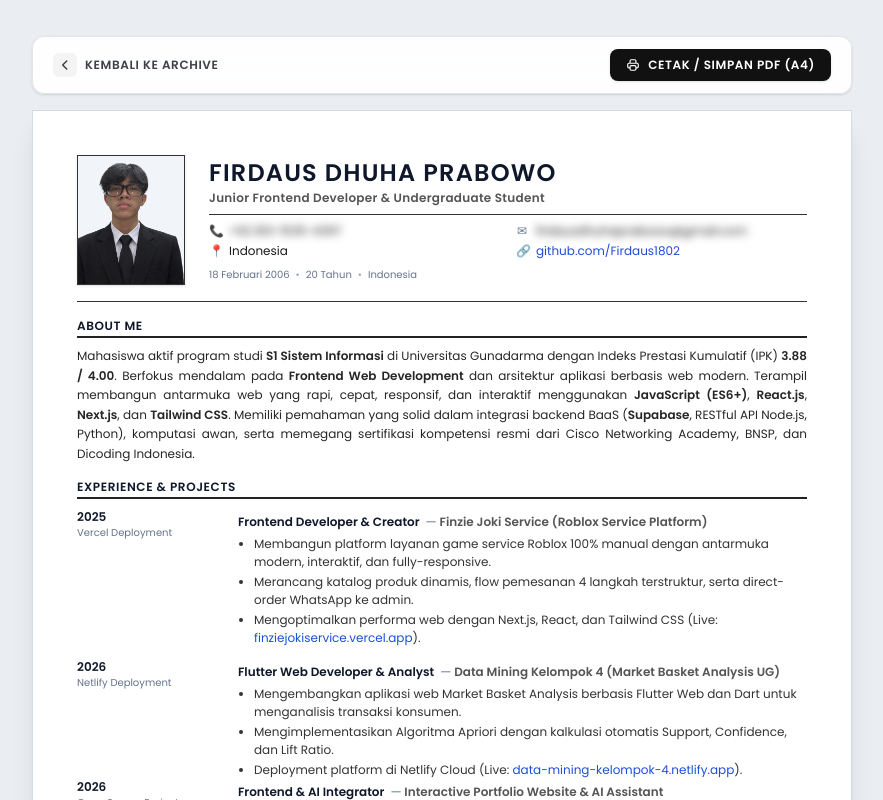
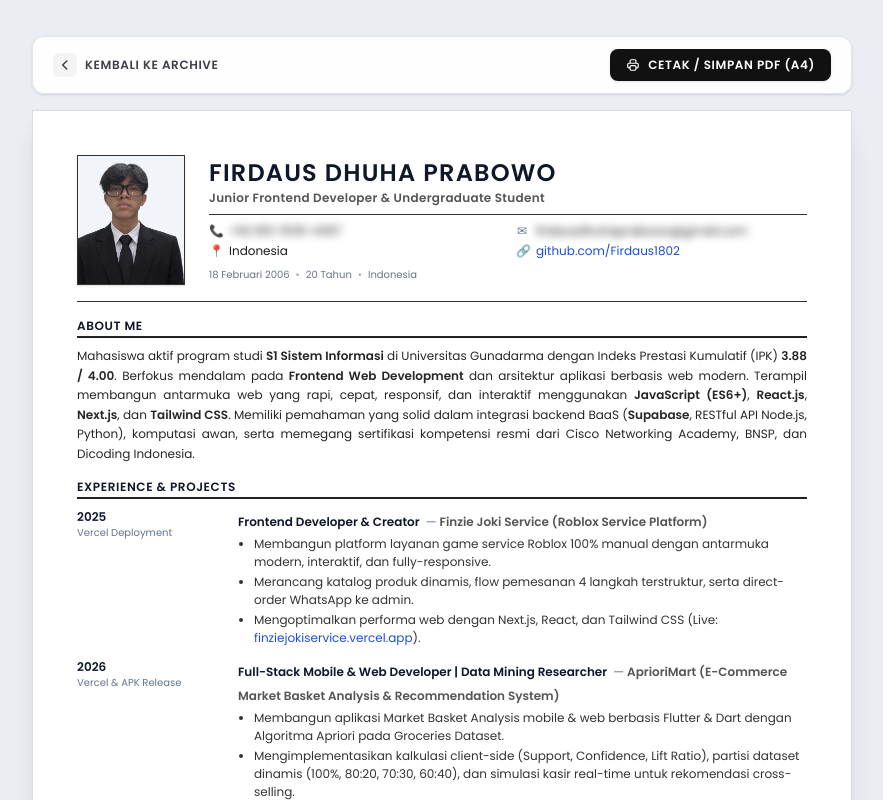
Before and after one commit to Firdaus1802/PORTOFOLIO-DAUS, a Next.js app: page /cv in a window 1280 px wide. Shown: the top 800 px of the page, without its empty margins (198-1081 px from the left). Built offline with nearby package versions, Linux system fonts and the light colour scheme; no server answers.

Commit message:
feat(project): replace legacy data mining with AprioriMart across portfolio, CV, and AI assistant

```diff
--- a/app/api/chat/route.ts
+++ b/app/api/chat/route.ts
@@ -22,6 +22,10 @@ function getSmartFallbackResponse(query: string): string {
     q.includes("dart") ||
     q.includes("mining") ||
     q.includes("apriori") ||
+    q.includes("apriorimart") ||
+    q.includes("groceries") ||
+    q.includes("rekomendasi") ||
+    q.includes("apk") ||
     q.includes("market basket") ||
     q.includes("portofolio proyek") ||
     q.includes("arsitektur kode") ||
@@ -37,10 +41,12 @@ function getSmartFallbackResponse(query: string): string {
 • **Arsitektur & Tech Stack:** Next.js, React.js, Tailwind CSS, Vercel Cloud Deployment.
 • **Fitur & Solusi:** Platform layanan game service Roblox 100% manual dengan UI modern responsif, katalog layanan terstruktur, flow pemesanan interaktif 4 langkah, dan integrasi WhatsApp admin.
 
-2. **Data Mining Kelompok 4 - Market Basket Analysis (Algoritma Apriori)**
-• **Tautan Demo:** [data-mining-kelompok-4.netlify.app](https://data-mining-kelompok-4.netlify.app/)
-• **Arsitektur & Tech Stack:** Flutter Web, Dart, Data Mining (Apriori Algorithm), Netlify Cloud Deployment.
-• **Fitur & Solusi:** Aplikasi analitika transaksi konsumen Universitas Gunadarma untuk mendeteksi pola asosiasi pembelian (Market Basket Analysis) dengan komputasi support, confidence, dan lift ratio secara otomatis.
+2. **AprioriMart – E-Commerce Market Basket Analysis & Recommendation System**
+• **Live Web Demo:** [data-mining-universitas-gunadarma.vercel.app](https://data-mining-universitas-gunadarma.vercel.app)
+• **Download APK (Android):** [AprioriMart v1.0.0 APK](https://github.com/Firdaus1802/data-mining-universitas-gunadarma/releases/download/v1.0.0/AprioriMart-v1.0.0.apk)
+• **Repositori GitHub:** [github.com/Firdaus1802/data-mining-universitas-gunadarma](https://github.com/Firdaus1802/data-mining-universitas-gunadarma)
+• **Arsitektur & Tech Stack:** Flutter, Dart, Google R8 ProGuard, Algoritma Apriori, Vercel, GitHub.
+• **Fitur & Solusi:** Aplikasi Market Basket Analysis mobile dan web dengan Algoritma Apriori pada Groceries Dataset. Menghitung Support, Confidence, dan Lift Ratio secara client-side, simulasi kasir cross-selling real-time, partisi dataset dinamis (100%, 80:20, 70:30, 60:40), dan proteksi Google R8 (0/68 Clean VirusTotal).
 
 3. **Interactive Portfolio Website & AI Assistant**
 • **Tautan Kode:** [github.com/Firdaus1802/PORTOFOLIO-DAUS](https://github.com/Firdaus1802/PORTOFOLIO-DAUS)
@@ -247,7 +253,7 @@ Silakan pilih direktori informasi yang ingin Anda akses:
 
 Silakan pilih direktori informasi yang ingin Anda akses:
 • **Profil & Latar Belakang Akademik** (S1 Sistem Informasi di Gunadarma IPK 3.88)
-• **Portofolio Proyek & Arsitektur Kode** (Finzie Joki Service, Data Mining Kelompok 4 UG)
+• **Portofolio Proyek & Arsitektur Kode** (Finzie Joki Service, AprioriMart Market Basket Analysis)
 • **Spesialisasi Tech Stack & Database** (React, Next.js, Flutter, Supabase, Node.js)
 • **Lisensi & Sertifikasi Industri Resmi** (10 Lisensi Terverifikasi)
 • **Curriculum Vitae (CV) Resmi** (Tersedia Format Cetak A4)
--- a/app/contact.tsx
+++ b/app/contact.tsx
@@ -132,7 +132,7 @@ Gunakan panduan informasi berikut tentang Firdaus untuk menjawab pertanyaan:
 
 5. **Proyek Utama**:
    - Finzie Joki Service: Platform website layanan joki dan servis game Roblox (CDID, DDS, Eagle Nation) yang dibangun menggunakan Next.js, React, dan Tailwind CSS, serta di-deploy secara publik di Vercel (https://finziejokiservice.vercel.app/).
-   - Data Mining Kelompok 4 (UG): Aplikasi web analitika Market Basket Analysis berbasis Flutter dan Dart menggunakan Algoritma Apriori untuk transaksi konsumen Universitas Gunadarma, di-deploy di Netlify (https://data-mining-kelompok-4.netlify.app/).
+   - AprioriMart: Aplikasi Market Basket Analysis & Recommendation System berbasis mobile dan web menggunakan Flutter, Dart, dan Algoritma Apriori pada Groceries Dataset. Dilengkapi simulasi kasir real-time cross-selling, partisi dataset dinamis (100%, 80:20, 70:30, 60:40), Google R8 Obfuscation (0/68 Clean Bebas Malware di VirusTotal), Vercel Live Demo (https://data-mining-universitas-gunadarma.vercel.app/), rilis APK Android (https://github.com/Firdaus1802/data-mining-universitas-gunadarma/releases/download/v1.0.0/AprioriMart-v1.0.0.apk), dan repositori GitHub (https://github.com/Firdaus1802/data-mining-universitas-gunadarma).
 
 Aturan Tambahan: Jawab langsung ke intinya, akurat sesuai data di atas, jangan mengarang data palsu, dan pertahankan nada bicara profesional tanpa emoticon.`
       },
--- a/app/cv/page.tsx
+++ b/app/cv/page.tsx
@@ -133,24 +133,24 @@ export default function CVPage() {
             </div>
           </div>
 
-          <div className="grid grid-cols-1 sm:grid-cols-[145px_1fr] print:grid-cols-[145px_1fr] gap-1 sm:gap-4">
+          <div className="grid grid-cols-1 sm:grid-cols-[145px_1fr] print:grid-cols-[145px_1fr] gap-1 sm:gap-4 mb-3">
             <div>
               <span className="block text-xs font-extrabold text-[#0f172a]">2026</span>
-              <span className="block text-[10px] text-[#64748b]">Netlify Deployment</span>
+              <span className="block text-[10px] text-[#64748b]">Vercel & APK Release</span>
             </div>
             <div>
               <div className="mb-0.5">
                 <h3 className="text-xs font-extrabold text-[#0f172a] inline">
-                  Flutter Web Developer & Analyst
+                  Full-Stack Mobile & Web Developer | Data Mining Researcher
                 </h3>
                 <span className="text-xs font-semibold text-[#555555] inline ml-1.5 before:content-['—_'] before:text-[#94a3b8]">
-                  Data Mining Kelompok 4 (Market Basket Analysis UG)
+                  AprioriMart (E-Commerce Market Basket Analysis & Recommendation System)
                 </span>
               </div>
               <ul className="list-disc pl-4 text-xs text-[#333333] space-y-0.5 leading-normal">
-                <li>Mengembangkan aplikasi web Market Basket Analysis berbasis Flutter Web dan Dart untuk menganalisis transaksi konsumen.</li>
-                <li>Mengimplementasikan Algoritma Apriori dengan kalkulasi otomatis Support, Confidence, dan Lift Ratio.</li>
-                <li>Deployment platform di Netlify Cloud (Live: <a href="https://data-mining-kelompok-4.netlify.app/" target="_blank" rel="noopener noreferrer" className="text-[#1d4ed8] hover:underline">data-mining-kelompok-4.netlify.app</a>).</li>
+                <li>Membangun aplikasi Market Basket Analysis mobile & web berbasis Flutter & Dart dengan Algoritma Apriori pada Groceries Dataset.</li>
+                <li>Mengimplementasikan kalkulasi client-side (Support, Confidence, Lift Ratio), partisi dataset dinamis (100%, 80:20, 70:30, 60:40), dan simulasi kasir real-time untuk rekomendasi cross-selling.</li>
+                <li>Mengoptimalkan performa & keamanan dengan Google R8 Obfuscation (0/68 Clean VirusTotal), rilis APK Android, dan Vercel Web Deployment (Live: <a href="https://data-mining-universitas-gunadarma.vercel.app" target="_blank" rel="noopener noreferrer" className="text-[#1d4ed8] hover:underline">data-mining-universitas-gunadarma.vercel.app</a> | APK: <a href="https://github.com/Firdaus1802/data-mining-universitas-gunadarma/releases/download/v1.0.0/AprioriMart-v1.0.0.apk" target="_blank" rel="noopener noreferrer" className="text-[#1d4ed8] hover:underline">AprioriMart v1.0.0 APK</a>).</li>
               </ul>
             </div>
           </div>
--- a/app/project.tsx
+++ b/app/project.tsx
@@ -205,30 +205,59 @@ export default function Project() {
                   </div>
                 </div>
 
-                <div className="p-5 md:p-6 border-t border-text-secondary/10 flex flex-col sm:flex-row gap-4 bg-background relative z-30">
+                <div className="p-5 md:p-6 border-t border-text-secondary/10 flex flex-col sm:flex-row flex-wrap gap-3 bg-background relative z-30">
                   <a
                     href={selectedProject.liveDemoUrl}
                     target="_blank"
                     rel="noopener noreferrer"
-                    className="flex-1 text-center font-bold text-sm tracking-widest uppercase bg-text-primary text-background py-3.5 rounded-xl hover:opacity-90 hover:-translate-y-0.5 transition-all duration-300 shadow-md cursor-pointer flex items-center justify-center gap-2"
+                    className="flex-1 min-w-[160px] text-center font-bold text-sm tracking-widest uppercase bg-text-primary text-background py-3.5 px-4 rounded-xl hover:opacity-90 hover:-translate-y-0.5 transition-all duration-300 shadow-md cursor-pointer flex items-center justify-center gap-2"
                   >
                     <span>Open Live Demo</span>
-                    <svg className="w-4 h-4" fill="none" stroke="currentColor" viewBox="0 0 24 24">
+                    <svg className="w-4 h-4 shrink-0" fill="none" stroke="currentColor" viewBox="0 0 24 24">
                       <path strokeLinecap="round" strokeLinejoin="round" strokeWidth="2" d="M10 6H6a2 2 0 00-2 2v10a2 2 0 002 2h10a2 2 0 002-2v-4M14 4h6m0 0v6m0-6L10 14" />
                     </svg>
                   </a>
+
+                  {selectedProject.githubUrl ? (
+                    <a
+                      href={selectedProject.githubUrl}
+                      target="_blank"
+                      rel="noopener noreferrer"
+                      className="flex-1 min-w-[160px] flex justify-center items-center gap-2 text-center font-bold text-sm tracking-widest uppercase border border-text-secondary/20 text-text-primary hover:border-text-primary hover:bg-text-secondary/10 hover:-translate-y-0.5 transition-all duration-300 py-3.5 px-4 rounded-xl cursor-pointer shadow-sm"
+                    >
+                      <span>Source Code</span>
+                      <svg className="w-4 h-4 shrink-0" fill="none" stroke="currentColor" viewBox="0 0 24 24">
+                        <path strokeLinecap="round" strokeLinejoin="round" strokeWidth="2" d="M10 20l4-16m4 4l4 4-4 4M6 16l-4-4 4-4" />
+                      </svg>
+                    </a>
+                  ) : (
                     <button
                       type="button"
                       aria-disabled="true"
                       onMouseDown={(e) => e.preventDefault()}
                       onClick={(e) => e.preventDefault()}
-                    className="flex-1 flex justify-center items-center gap-2 text-center font-bold text-sm tracking-widest uppercase border border-text-secondary/20 text-text-primary hover:border-text-primary hover:bg-text-secondary/10 hover:-translate-y-0.5 transition-all duration-300 py-3.5 rounded-xl cursor-not-allowed select-none outline-none focus:outline-none"
+                      className="flex-1 min-w-[160px] flex justify-center items-center gap-2 text-center font-bold text-sm tracking-widest uppercase border border-text-secondary/20 text-text-primary hover:border-text-primary hover:bg-text-secondary/10 hover:-translate-y-0.5 transition-all duration-300 py-3.5 px-4 rounded-xl cursor-not-allowed select-none outline-none focus:outline-none"
                     >
                       <span className="select-none pointer-events-none">Source Code</span>
-                    <svg className="w-4 h-4 pointer-events-none select-none" fill="none" stroke="currentColor" viewBox="0 0 24 24">
+                      <svg className="w-4 h-4 pointer-events-none select-none shrink-0" fill="none" stroke="currentColor" viewBox="0 0 24 24">
                         <path strokeLinecap="round" strokeLinejoin="round" strokeWidth="2" d="M10 20l4-16m4 4l4 4-4 4M6 16l-4-4 4-4" />
                       </svg>
                     </button>
+                  )}
+
+                  {selectedProject.apkUrl && (
+                    <a
+                      href={selectedProject.apkUrl}
+                      target="_blank"
+                      rel="noopener noreferrer"
+                      className="flex-1 min-w-[160px] flex justify-center items-center gap-2 text-center font-bold text-sm tracking-widest uppercase bg-emerald-600 hover:bg-emerald-700 text-white hover:-translate-y-0.5 transition-all duration-300 py-3.5 px-4 rounded-xl cursor-pointer shadow-md"
+                    >
+                      <span>Download APK</span>
+                      <svg className="w-4 h-4 shrink-0" fill="none" stroke="currentColor" viewBox="0 0 24 24">
+                        <path strokeLinecap="round" strokeLinejoin="round" strokeWidth="2" d="M4 16v1a3 3 0 003 3h10a3 3 0 003-3v-1m-4-4l-4 4m0 0l-4-4m4 4V4" />
+                      </svg>
+                    </a>
+                  )}
                 </div>
               </motion.div>
             </div>
@@ -254,6 +283,7 @@ interface ProjectItem {
   tech: string[]
   githubUrl?: string
   liveDemoUrl: string
+  apkUrl?: string
 }
 
 const projects: ProjectItem[] = [
@@ -275,29 +305,31 @@ const projects: ProjectItem[] = [
       "Vercel Cloud Deployment",
     ],
     tech: ["Next.js", "React", "JavaScript", "Tailwind CSS", "Vercel"],
-    githubUrl: "https://github.com/Firdaus1802/PORTOFOLIO-DAUS",
+    githubUrl: "",
     liveDemoUrl: "https://finziejokiservice.vercel.app/",
   },
   {
-    id: "data-mining",
+    id: "apriorimart",
     number: "02",
-    title: "Data Mining - Market Basket Analysis",
-    badge: "NETLIFY DEPLOYMENT • FLUTTER WEB APP",
+    title: "AprioriMart",
+    badge: "VERCEL DEPLOYMENT • FLUTTER MOBILE & WEB",
     badgeColor: "text-emerald-500",
-    shortDescription: "Aplikasi web analitika data mining berbasis Flutter & Dart untuk Market Basket Analysis menggunakan Algoritma Apriori pada transaksi konsumen Universitas Gunadarma.",
-    fullDescription: "Aplikasi Analisis Data Mining Algoritma Apriori Kelompok 4 (Universitas Gunadarma) adalah aplikasi web interaktif yang dikembangkan menggunakan Flutter & Dart dan di-deploy di Netlify. Sistem ini dirancang untuk mendeteksi pola transaksi belanja konsumen dengan menghitung support, confidence, dan lift ratio guna menghasilkan aturan asosiasi produk yang akurat.",
+    shortDescription: "Aplikasi Market Basket Analysis berbasis mobile dan web dengan Algoritma Apriori, simulasi kasir real-time, pengujian data latih/uji, dan proteksi Google R8.",
+    fullDescription: "AprioriMart adalah aplikasi Market Basket Analysis & Recommendation System berbasis mobile dan web yang menerapkan Algoritma Apriori untuk menemukan pola asosiasi pembelian konsumen (association rules) pada dataset transaksi retail (Groceries Dataset). Aplikasi ini dilengkapi dengan simulasi kasir interaktif untuk mendemonstrasikan strategi cross-selling dan product bundling secara real-time, partisi dataset dinamis (100%, 80:20, 70:30, 60:40), analisis aturan asosiasi otomatis (Support, Confidence, Lift Ratio) secara client-side, manajemen dataset CSV/JSON, serta proteksi keamanan Google R8 ProGuard (0/68 Clean Bebas Malware di VirusTotal).",
     createdAt: "2026",
-    liveDomain: "data-mining-kelompok-4.netlify.app",
+    liveDomain: "data-mining-universitas-gunadarma.vercel.app",
     imagePath: "/images/project-data-mining.png",
     features: [
-      "Market Basket Analysis (Apriori Algorithm)",
-      "Kalkulasi Otomatis Support, Confidence & Lift",
-      "Analisis Pola Transaksi Konsumen Gunadarma",
-      "Interaktif & Responsif Berbasis Flutter Web",
-      "Netlify High-Performance Cloud Deployment",
+      "Analisis Aturan Asosiasi (Algoritma Apriori)",
+      "Kalkulasi Client-Side Support, Confidence & Lift",
+      "Simulasi Kasir & Rekomendasi Cross-Selling Real-Time",
+      "Pengujian Partisi Data Latih & Uji (100%, 80:20, 70:30, 60:40)",
+      "Manajemen Dataset Fleksibel (Import CSV/JSON & Manual)",
+      "Proteksi Google R8 Obfuscation (0/68 Clean VirusTotal)",
     ],
-    tech: ["Flutter", "Dart", "Data Mining", "Apriori", "Netlify"],
-    githubUrl: "",
-    liveDemoUrl: "https://data-mining-kelompok-4.netlify.app/",
+    tech: ["Flutter", "Dart", "Google R8", "Algoritma Apriori", "Vercel", "GitHub"],
+    githubUrl: "https://github.com/Firdaus1802/data-mining-universitas-gunadarma",
+    liveDemoUrl: "https://data-mining-universitas-gunadarma.vercel.app",
+    apkUrl: "https://github.com/Firdaus1802/data-mining-universitas-gunadarma/releases/download/v1.0.0/AprioriMart-v1.0.0.apk",
   },
 ]
--- a/public/cv-html/index.html
+++ b/public/cv-html/index.html
@@ -92,17 +92,17 @@
       <div class="entry-row">
         <div class="entry-left">
           <span class="entry-period">2026</span>
-          <span class="entry-meta">Netlify Deployment</span>
+          <span class="entry-meta">Vercel & APK Release</span>
         </div>
         <div class="entry-right">
           <div class="entry-header">
-            <h3 class="entry-title">Flutter Web Developer & Analyst</h3>
-            <span class="entry-subtitle">Data Mining Kelompok 4 (Market Basket Analysis UG)</span>
+            <h3 class="entry-title">Full-Stack Mobile & Web Developer | Data Mining Researcher</h3>
+            <span class="entry-subtitle">AprioriMart (E-Commerce Market Basket Analysis & Recommendation System)</span>
           </div>
           <ul class="entry-bullets">
-            <li>Mengembangkan aplikasi web Market Basket Analysis berbasis Flutter Web dan Dart untuk menganalisis transaksi konsumen.</li>
-            <li>Mengimplementasikan Algoritma Apriori dengan kalkulasi otomatis Support, Confidence, dan Lift Ratio.</li>
-            <li>Deployment platform di Netlify Cloud (Live: <a href="https://data-mining-kelompok-4.netlify.app/" target="_blank">data-mining-kelompok-4.netlify.app</a>).</li>
+            <li>Membangun aplikasi Market Basket Analysis mobile & web berbasis Flutter & Dart dengan Algoritma Apriori pada Groceries Dataset.</li>
+            <li>Mengimplementasikan kalkulasi client-side (Support, Confidence, Lift Ratio), partisi dataset dinamis (100%, 80:20, 70:30, 60:40), dan simulasi kasir real-time untuk rekomendasi cross-selling.</li>
+            <li>Mengoptimalkan performa & keamanan dengan Google R8 Obfuscation (0/68 Clean VirusTotal), rilis APK Android, dan Vercel Web Deployment (Live: <a href="https://data-mining-universitas-gunadarma.vercel.app" target="_blank">data-mining-universitas-gunadarma.vercel.app</a> | APK: <a href="https://github.com/Firdaus1802/data-mining-universitas-gunadarma/releases/download/v1.0.0/AprioriMart-v1.0.0.apk" target="_blank">AprioriMart v1.0.0 APK</a>).</li>
           </ul>
         </div>
       </div>
--- a/public/cv.html
+++ b/public/cv.html
@@ -92,17 +92,17 @@
       <div class="entry-row">
         <div class="entry-left">
           <span class="entry-period">2026</span>
-          <span class="entry-meta">Netlify Deployment</span>
+          <span class="entry-meta">Vercel & APK Release</span>
         </div>
         <div class="entry-right">
           <div class="entry-header">
-            <h3 class="entry-title">Flutter Web Developer & Analyst</h3>
-            <span class="entry-subtitle">Data Mining Kelompok 4 (Market Basket Analysis UG)</span>
+            <h3 class="entry-title">Full-Stack Mobile & Web Developer | Data Mining Researcher</h3>
+            <span class="entry-subtitle">AprioriMart (E-Commerce Market Basket Analysis & Recommendation System)</span>
           </div>
           <ul class="entry-bullets">
-            <li>Mengembangkan aplikasi web Market Basket Analysis berbasis Flutter Web dan Dart untuk menganalisis transaksi konsumen.</li>
-            <li>Mengimplementasikan Algoritma Apriori dengan kalkulasi otomatis Support, Confidence, dan Lift Ratio.</li>
-            <li>Deployment platform di Netlify Cloud (Live: <a href="https://data-mining-kelompok-4.netlify.app/" target="_blank">data-mining-kelompok-4.netlify.app</a>).</li>
+            <li>Membangun aplikasi Market Basket Analysis mobile & web berbasis Flutter & Dart dengan Algoritma Apriori pada Groceries Dataset.</li>
+            <li>Mengimplementasikan kalkulasi client-side (Support, Confidence, Lift Ratio), partisi dataset dinamis (100%, 80:20, 70:30, 60:40), dan simulasi kasir real-time untuk rekomendasi cross-selling.</li>
+            <li>Mengoptimalkan performa & keamanan dengan Google R8 Obfuscation (0/68 Clean VirusTotal), rilis APK Android, dan Vercel Web Deployment (Live: <a href="https://data-mining-universitas-gunadarma.vercel.app" target="_blank">data-mining-universitas-gunadarma.vercel.app</a> | APK: <a href="https://github.com/Firdaus1802/data-mining-universitas-gunadarma/releases/download/v1.0.0/AprioriMart-v1.0.0.apk" target="_blank">AprioriMart v1.0.0 APK</a>).</li>
           </ul>
         </div>
       </div>
```
Also changed, not shown: 1 other file (tests, documents, lock files or other folders). Lines whose indentation alone changed are shown as unchanged.
